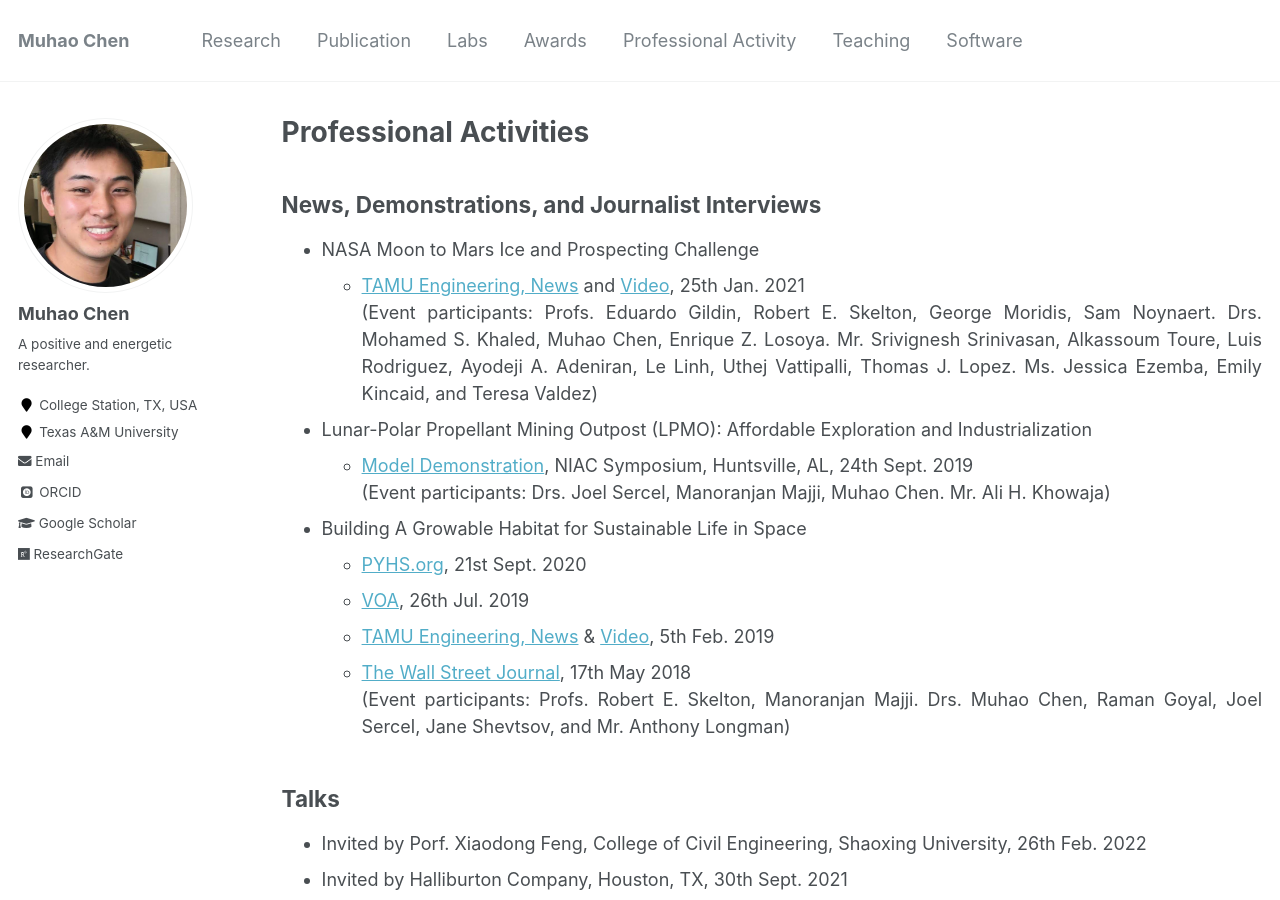
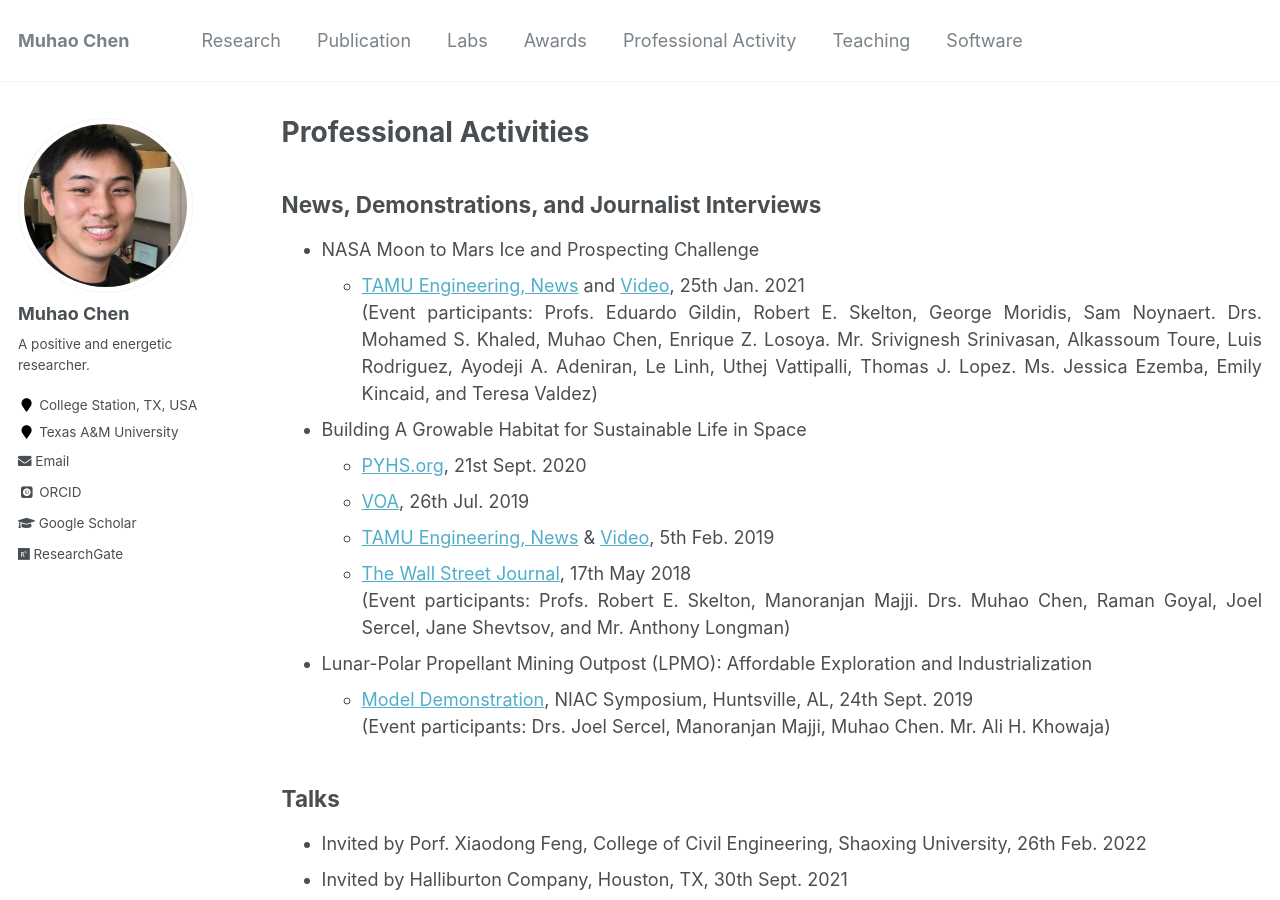
Before and after one commit to Muhao-Chen/muhao-chen.github.io, a Jekyll site: the page built from _pages/professional-activities.md, in a window 1280 px wide and 900 px high. Built offline with Jekyll 4.4.1, drawn with Linux system fonts in a browser that asks for light colours; some web fonts are replaced.

```diff
--- a/_pages/professional-activities.md
+++ b/_pages/professional-activities.md
@@ -19,16 +19,16 @@ toc_max_header: 1
     - [TAMU Engineering, News](https://engineering.tamu.edu/news/2021/01/aggie-engineering-students-produce-advanced-prototype-for-NASA-challenge.html) and [Video](https://www.youtube.com/watch?v=Pu_aOUtN2wY&ab_channel=LuisRodriguez), 25th Jan. 2021
     (Event participants: Profs. Eduardo Gildin, Robert E. Skelton, George Moridis, Sam Noynaert. Drs. Mohamed S. Khaled, Muhao Chen, Enrique Z. Losoya. Mr. Srivignesh Srinivasan, Alkassoum Toure, Luis Rodriguez, Ayodeji A. Adeniran, Le Linh,  Uthej Vattipalli, Thomas J. Lopez. Ms. Jessica Ezemba, Emily Kincaid, and Teresa Valdez)
 
-- Lunar-Polar Propellant Mining Outpost (LPMO): Affordable Exploration and Industrialization
-    - [Model Demonstration](https://livestream.com/viewnow/niac2019/videos/196913328), NIAC Symposium, Huntsville, AL, 24th Sept.  2019
-    (Event participants: Drs. Joel Sercel, Manoranjan Majji, Muhao Chen. Mr. Ali H. Khowaja)
-
 - Building A Growable Habitat for Sustainable Life in Space
     - [PYHS.org](https://phys.org/news/2020-09-space-habitat-artificial-gravity-enlarged.html), 21st Sept. 2020
     - [VOA](https://www.voanews.com/a/science-health_futuristic-space-habitat-solves-problems-human-space-travel/6172519.html), 26th Jul. 2019
     - [TAMU Engineering, News](https://engineering.tamu.edu/news/2019/02/building-a-growable-habitat-for-sustainable-life-in-space.html) & [Video](https://youtu.be/3573t1r9XRA), 5th Feb. 2019
     - [The Wall Street Journal](https://www.wsj.com/articles/space-village-one-a-vision-for-life-beyond-earth-1526567016), 17th May 2018
     (Event participants: Profs. Robert E. Skelton, Manoranjan Majji. Drs. Muhao Chen, Raman Goyal, Joel Sercel, Jane Shevtsov, and Mr. Anthony Longman)
+
+- Lunar-Polar Propellant Mining Outpost (LPMO): Affordable Exploration and Industrialization
+    - [Model Demonstration](https://livestream.com/viewnow/niac2019/videos/196913328), NIAC Symposium, Huntsville, AL, 24th Sept.  2019
+    (Event participants: Drs. Joel Sercel, Manoranjan Majji, Muhao Chen. Mr. Ali H. Khowaja)
 
 
 
```
